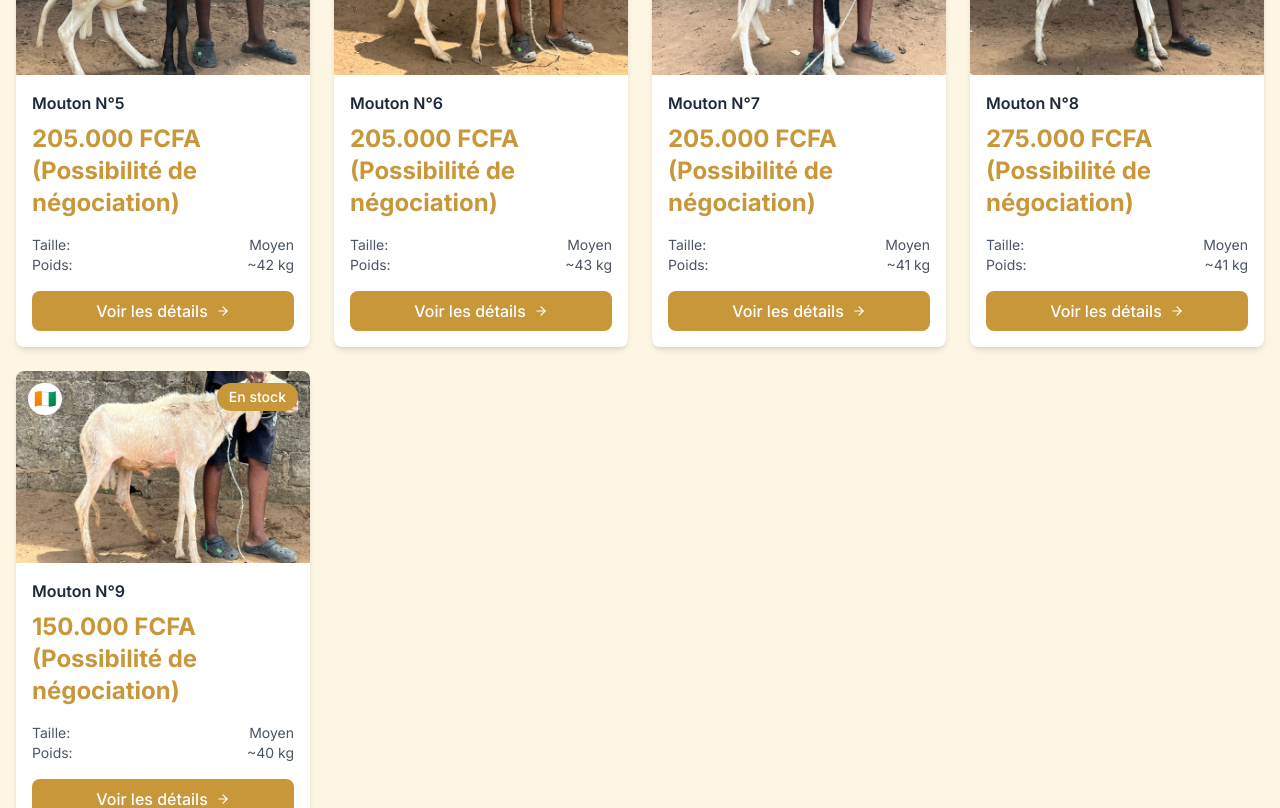
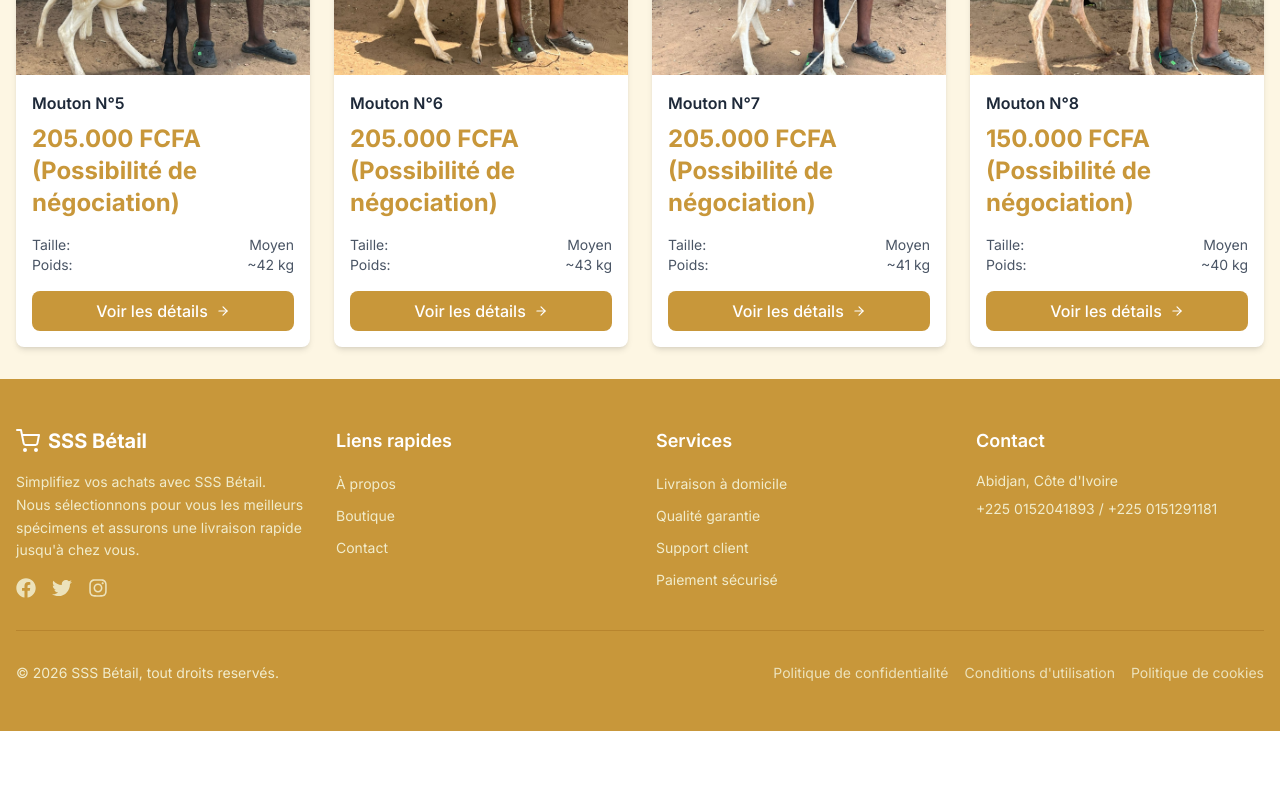
Before and after one commit to ArifD06/3S_Betail, a Next.js app: page /produits in a window 1280 px wide. Shown: the part 1500-2308 px from the top of the page. After the commit the page ends 2231 px from the top, so only its background shows below. Built offline with nearby package versions, Linux system fonts and the light colour scheme.

Commit message:
Suppression du mouton N°8, renumérotation 1 à 8
Co-Authored-By: Claude Sonnet 4.6 <noreply@anthropic.com>

```diff
--- a/data/products.ts
+++ b/data/products.ts
@@ -223,34 +223,6 @@ export const products: Product[] = [
     name: 'Mouton N°8',
     category: 'Mouton',
     origin: "Côte d'Ivoire",
-    price: '275.000 FCFA (Possibilité de négociation)',
-    flag: "Côte d'Ivoire",
-    image: '/images/WhatsApp Image 2026-05-12 at 21.57.38 (1).jpeg',
-    images: [
-      '/images/WhatsApp Image 2026-05-12 at 21.57.38 (1).jpeg'
-    ],
-    stock: 'En stock',
-    specifications: {
-      taille: 'Moyen',
-      age: '+2 ans',
-      poids: '~41 kg',
-      categorie: 'Standard'
-    },
-    description: 'Mouton bien nourri et en excellente forme pour la Tabaski.',
-    longDescription: 'Mouton bien nourri, en excellente forme et prêt pour la Tabaski. Sélectionné avec soin. Disponible à la livraison sur Abidjan.',
-    note: 'Photo du mouton réel. Ce que vous voyez est ce que vous recevez.',
-    characteristics: [
-      'Mouton bien nourri',
-      'Prêt pour la Tabaski',
-      'Photo réelle',
-      'Livraison disponible sur Abidjan'
-    ]
-  },
-  {
-    id: 9,
-    name: 'Mouton N°9',
-    category: 'Mouton',
-    origin: "Côte d'Ivoire",
     price: '150.000 FCFA (Possibilité de négociation)',
     flag: "Côte d'Ivoire",
     image: '/images/WhatsApp Image 2026-05-12 at 21.57.47.jpeg',
```
